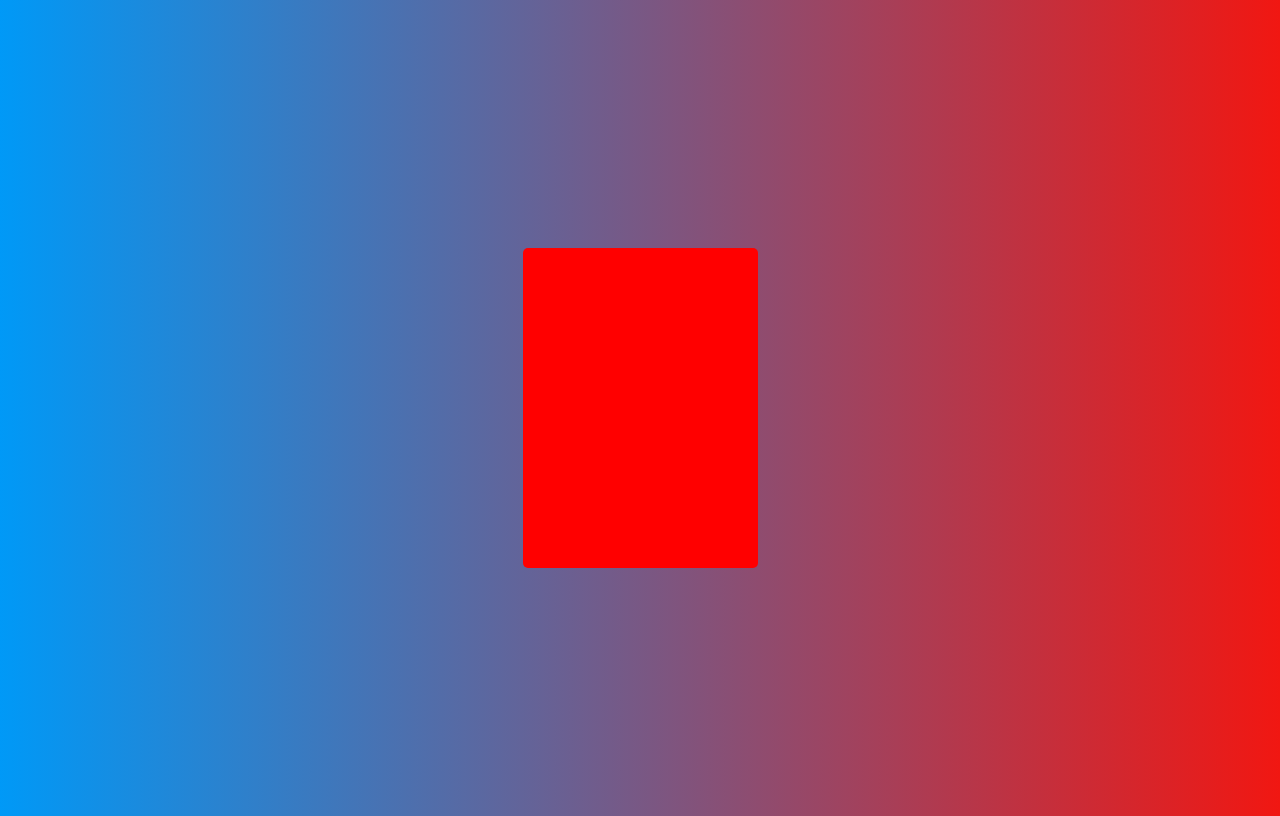
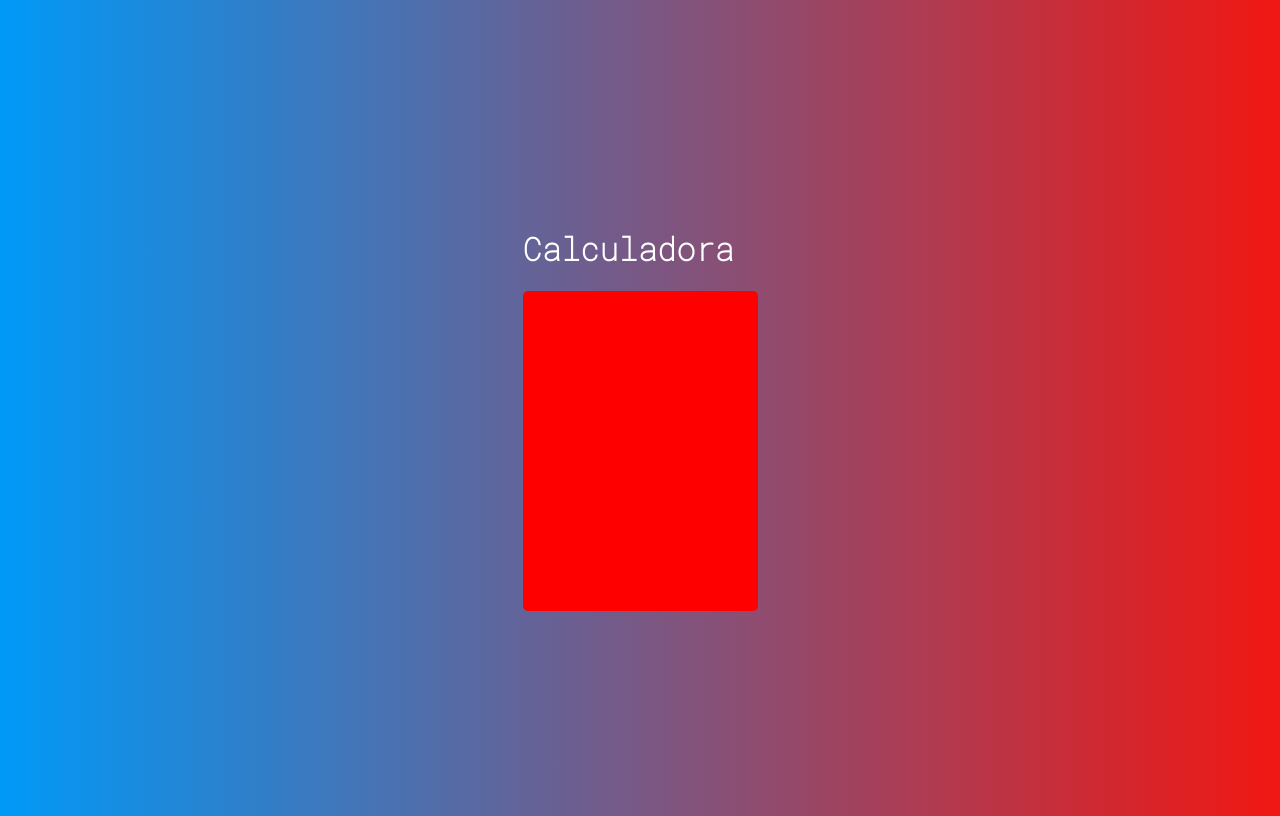
Before and after one commit to Edusu123/calculadora, a React (Create React App) app: page / in a window 1280 px wide. Built offline with nearby package versions, Linux system fonts and the light colour scheme.

Commit message:
Adicionando título

```diff
--- a/src/index.js
+++ b/src/index.js
@@ -4,4 +4,9 @@ import ReactDOM from 'react-dom/client'
 import Calculator from './main/Calculator'
 
 const root = ReactDOM.createRoot(document.getElementById('root'));
-root.render(<Calculator />);
+root.render(
+    <div>
+        <h1>Calculadora</h1>
+        <Calculator />
+    </div>
+);
```
